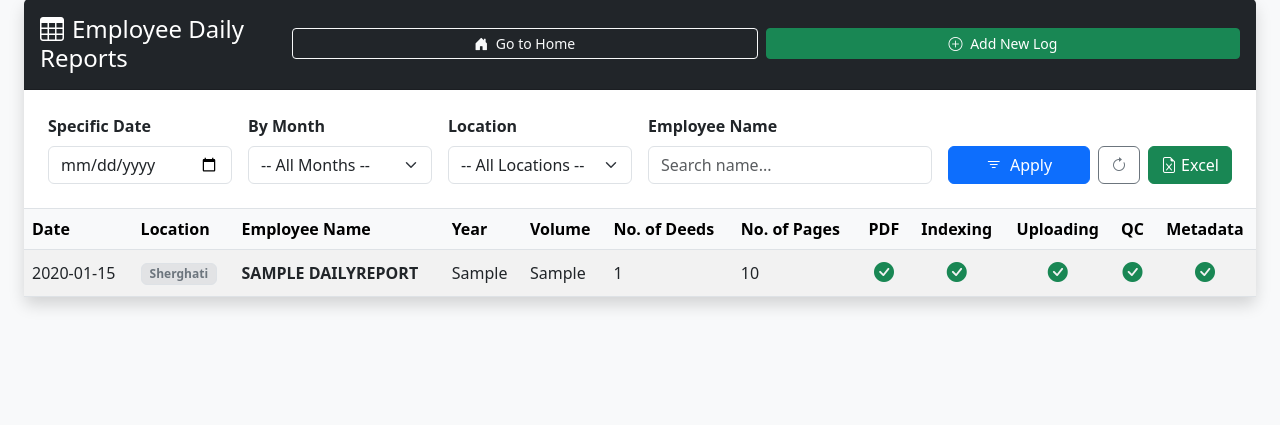
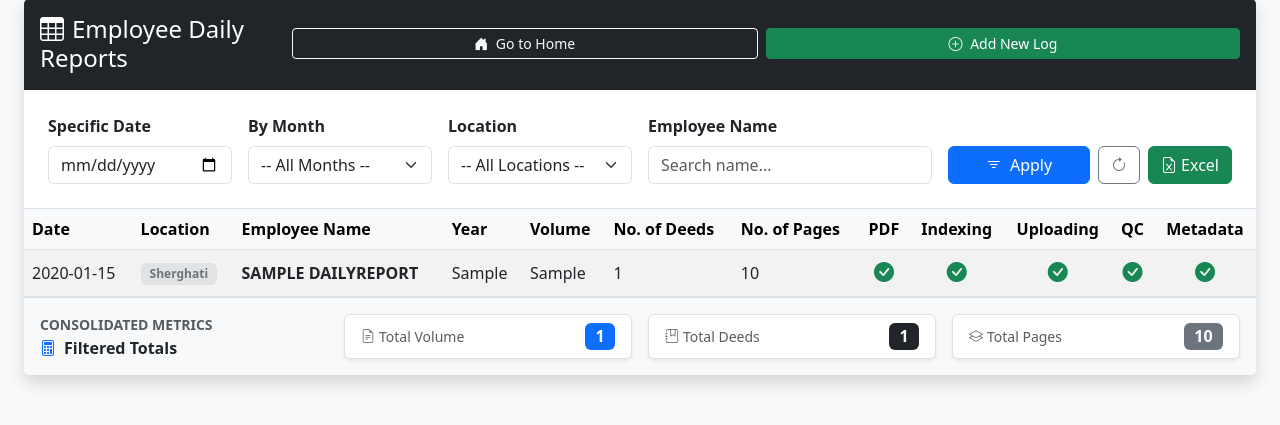
Before and after one commit to ujjuengineer/ngs-website, a Django app: page /reports/daily/ in a window 1280 px wide. Shown: the part 49-474 px from the top of the page. Run offline with Django 5.2, Linux system fonts and the light colour scheme; a user stored in the database is signed in; tables that the repository leaves empty hold one stand-in row (values such as "Sample post").

Commit message:
added summary feature and styling in excel

```diff
--- a/core/templates/core/report_list.html
+++ b/core/templates/core/report_list.html
@@ -127,6 +127,37 @@
                     </tbody>
                 </table>
             </div>
+
+            <!-- SUMMARY BLOCK ADDED HERE -->
+            {% if reports %}
+                <div class="card-footer bg-light border-top p-3">
+                    <div class="row g-3 align-items-center text-center text-md-start">
+                        <div class="col-md-3">
+                            <span class="text-muted small fw-bold d-block mb-1">CONSOLIDATED METRICS</span>
+                            <h6 class="m-0 fw-bold text-dark"><i class="bi bi-calculator me-2 text-primary"></i>Filtered Totals</h6>
+                        </div>
+                        <div class="col-md-3">
+                            <div class="p-2 bg-white rounded border shadow-sm d-flex justify-content-between align-items-center px-3">
+                                <span class="text-muted small"><i class="bi bi-file-earmark-text me-1 text-secondary"></i>Total Volume</span>
+                                <span class="badge bg-primary fs-6">{{ reports|length }}</span>
+                            </div>
+                        </div>
+                        <div class="col-md-3">
+                            <div class="p-2 bg-white rounded border shadow-sm d-flex justify-content-between align-items-center px-3">
+                                <span class="text-muted small"><i class="bi bi-journal-bookmark me-1 text-secondary"></i>Total Deeds</span>
+                                <span class="badge bg-dark fs-6">{{ total_deeds|default:"0" }}</span>
+                            </div>
+                        </div>
+                        <div class="col-md-3">
+                            <div class="p-2 bg-white rounded border shadow-sm d-flex justify-content-between align-items-center px-3">
+                                <span class="text-muted small"><i class="bi bi-layers me-1 text-secondary"></i>Total Pages</span>
+                                <span class="badge bg-secondary fs-6">{{ total_pages|default:"0" }}</span>
+                            </div>
+                        </div>
+                    </div>
+                </div>
+            {% endif %}
+
         </div>
     </div>
 
--- a/core/views.py
+++ b/core/views.py
@@ -13,6 +13,7 @@ import datetime
 from django.http import HttpResponse
 from openpyxl import Workbook
 from django.forms import modelformset_factory
+from django.db.models import Sum
 
 
 # ── HOME ──
@@ -228,6 +229,7 @@ def add_multiple_reports_view(request):
 
 
 # ── REPORT LIST (login required — users see only their own reports) ──
+# ── REPORT LIST (login required — users see only their own reports) ──
 @login_required
 def report_list_view(request):
     # Superusers/staff see all reports; regular users see only their own
@@ -257,24 +259,120 @@ def report_list_view(request):
     if filter_name and (request.user.is_staff or request.user.is_superuser):
         queryset = queryset.filter(name__icontains=filter_name)
 
+    totals = queryset.aggregate(
+        sum_deeds=Sum('num_of_deed'),
+        sum_pages=Sum('num_of_page')
+    )
+
     if 'export_excel' in request.GET:
+        from openpyxl import Workbook
+        from openpyxl.styles import Font, PatternFill, Alignment, Border, Side
+        from openpyxl.utils import get_column_letter
+
         wb = Workbook()
         ws = wb.active
         ws.title = "Filtered Reports"
+
+        # 1. Define Design Styles
+        header_font = Font(name='Calibri', size=11, bold=True, color='FFFFFF')
+        header_fill = PatternFill(start_color='1F2935', end_color='1F2935', fill_type='solid') # Dark Navy
+        data_font = Font(name='Calibri', size=11, bold=False)
+
+        # Summary Row Branding Colors
+        summary_label_font = Font(name='Calibri', size=11, bold=True, color='1F2935')
+        summary_val_font = Font(name='Calibri', size=11, bold=True, color='000000')
+        summary_fill = PatternFill(start_color='F8F9FA', end_color='F8F9FA', fill_type='solid') # Soft Grey
+
+        center_align = Alignment(horizontal='center', vertical='center')
+        left_align = Alignment(horizontal='left', vertical='center')
+        right_align = Alignment(horizontal='right', vertical='center')
+
+        thin_side = Side(border_style="thin", color="D3D3D3")
+        thick_bottom_side = Side(border_style="medium", color="1F2935")
+        thin_border = Border(left=thin_side, right=thin_side, top=thin_side, bottom=thin_side)
+
+        # 2. Add and Format Headers
         headers = ['Date', 'Location', 'Employee Name', 'Year', 'Volume No.',
                    'No. Deeds', 'No. Pages', 'PDF', 'Indexing', 'Uploading', 'QC', 'Metadata']
         ws.append(headers)
+
+        ws.row_dimensions[1].height = 24
+        for cell in ws[1]:
+            cell.font = header_font
+            cell.fill = header_fill
+            cell.alignment = center_align
+            cell.border = thin_border
+
+        # 3. Append Main Log Rows
         for report in queryset:
-            ws.append([
+            row_data = [
                 report.date.strftime('%Y-%m-%d') if report.date else '',
-                report.get_location_display(), report.name, report.year, report.volume_num,
-                report.num_of_deed, report.num_of_page,
+                report.get_location_display(),
+                report.name,
+                report.year,
+                report.volume_num,
+                report.num_of_deed,
+                report.num_of_page,
                 "Yes" if report.pdf_deed else "No",
                 "Yes" if report.indexing else "No",
                 "Yes" if report.uploading else "No",
                 "Yes" if report.QC else "No",
                 "Yes" if report.metadata else "No",
-            ])
+            ]
+            ws.append(row_data)
+
+            current_row = ws.max_row
+            ws.row_dimensions[current_row].height = 20
+            for col_idx, cell in enumerate(ws[current_row], start=1):
+                cell.font = data_font
+                cell.border = thin_border
+                if col_idx in [1, 4, 5, 6, 7, 8, 9, 10, 11, 12]:
+                    cell.alignment = center_align
+                else:
+                    cell.alignment = left_align
+
+        # 4. 🌟 REUSING ALREADY COMPUTED VALUES FIXED 🌟
+        ws.append([]) # Blank spacer row
+
+        summary_rows = [
+            ("Total Number of volume", len(queryset)),
+            ("Total Deeds", totals['sum_deeds'] or 0),  # 🌟 Fixed key match
+            ("Total Pages", totals['sum_pages'] or 0)   # 🌟 Fixed key match
+        ]
+
+        for label, val in summary_rows:
+            ws.append(["", "", "", "", label, val])
+            s_row = ws.max_row
+            ws.row_dimensions[s_row].height = 22
+
+            # Format Label (Column E)
+            lbl_cell = ws.cell(row=s_row, column=5)
+            lbl_cell.font = summary_label_font
+            lbl_cell.alignment = right_align
+            lbl_cell.fill = summary_fill
+            lbl_cell.border = Border(left=thin_side, top=thin_side, bottom=thin_side)
+
+            # Format Value (Column F)
+            val_cell = ws.cell(row=s_row, column=6)
+            val_cell.font = summary_val_font
+            val_cell.alignment = center_align
+            val_cell.fill = summary_fill
+            val_cell.border = Border(right=thin_side, top=thin_side, bottom=thin_side)
+
+            if label == "Total Pages Processed":
+                lbl_cell.border = Border(left=thin_side, top=thin_side, bottom=thick_bottom_side)
+                val_cell.border = Border(right=thin_side, top=thin_side, bottom=thick_bottom_side)
+
+        # 5. Dynamic Auto-Fit Column Widths
+        for col in ws.columns:
+            max_len = 0
+            col_letter = get_column_letter(col[0].column)
+            for cell in col:
+                if cell.value:
+                    max_len = max(max_len, len(str(cell.value)))
+            ws.column_dimensions[col_letter].width = max(max_len + 4, 12)
+
+        # 6. Build and Stream Response
         response = HttpResponse(
             content_type='application/vnd.openxmlformats-officedocument.spreadsheetml.sheet'
         )
@@ -290,6 +388,8 @@ def report_list_view(request):
 
     context = {
         'reports': queryset,
+        'total_deeds': totals['sum_deeds'],
+        'total_pages': totals['sum_pages'],
         'locations': DailyReport.LOCATION_CHOICES,
         'available_months': available_months,
         'selected_date': filter_date,
```
